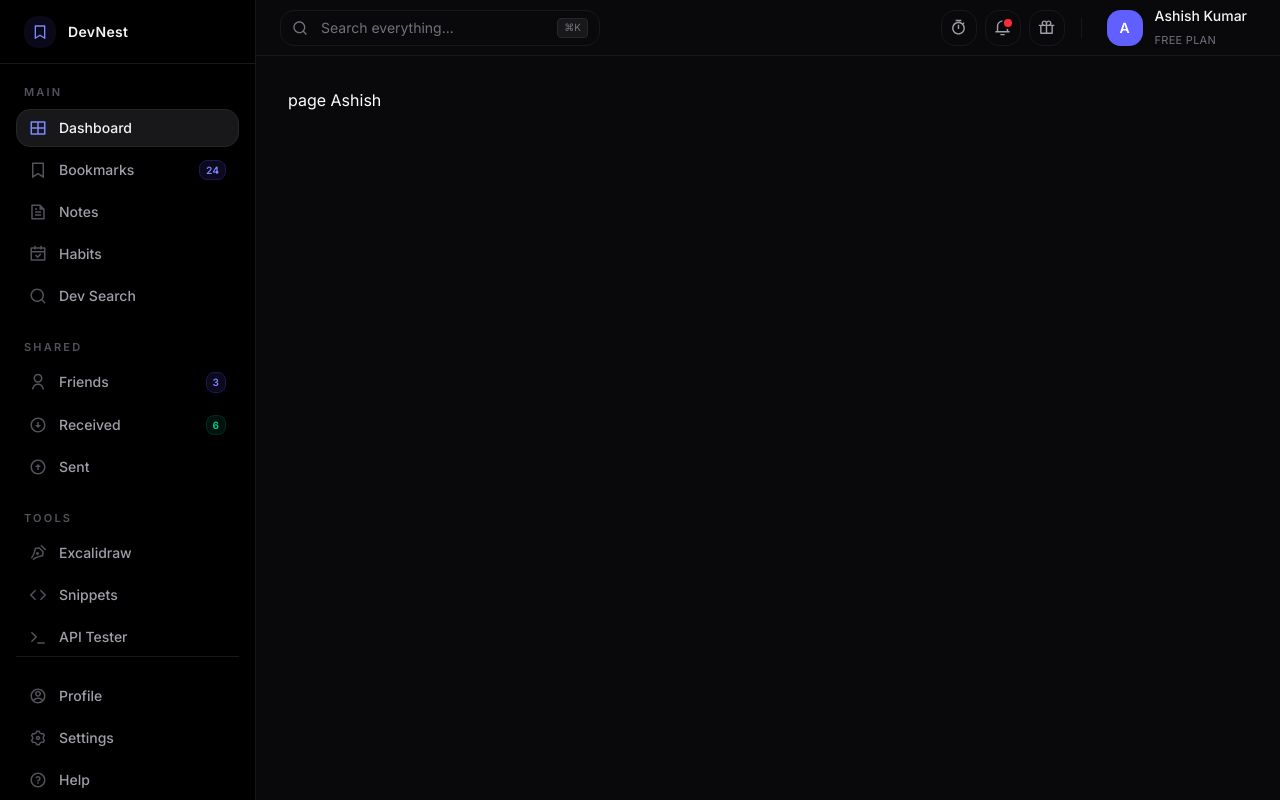
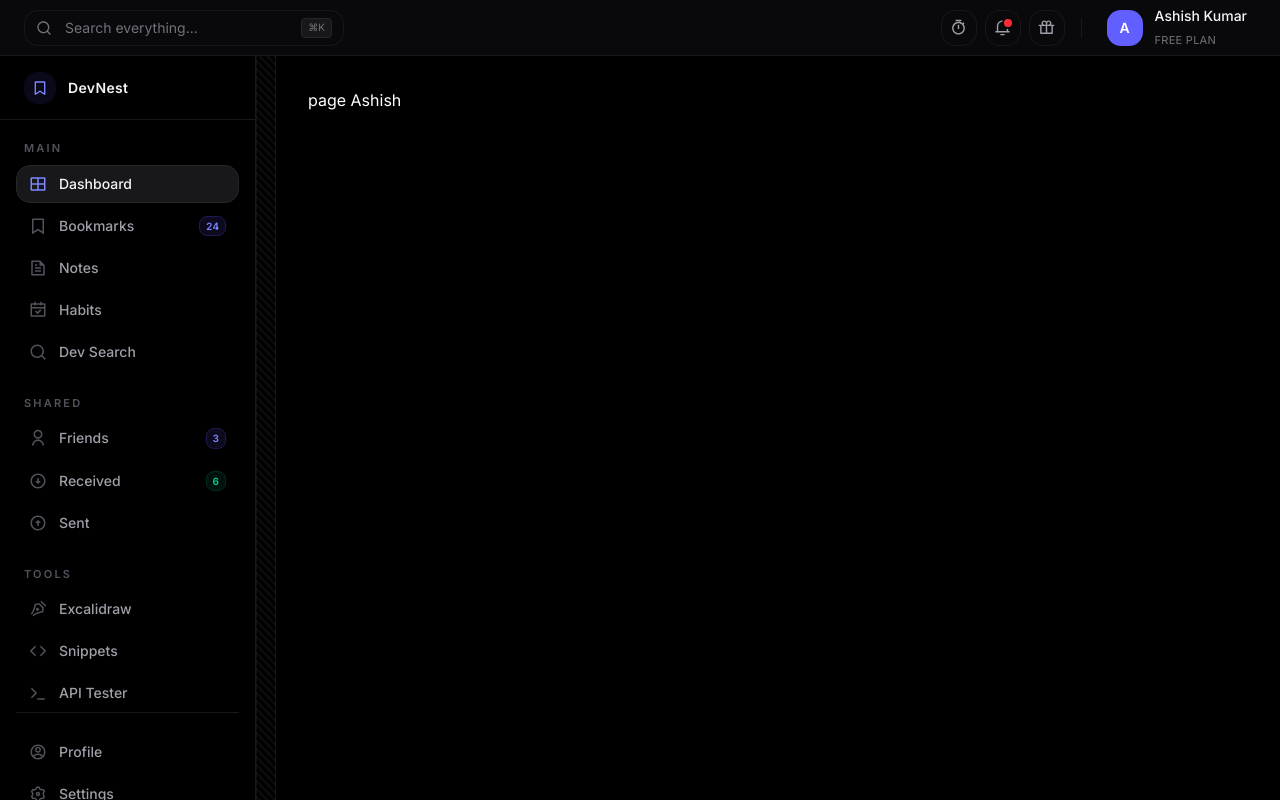
Before and after one commit to codezenashish/ryuk, a Next.js app: page /bookmarks in a window 1280 px wide. Built offline with nearby package versions, Linux system fonts and the light colour scheme.

Commit message:
refactor: implement dynamic navigation path matching and modernize sidebar layout and styling

```diff
--- a/src/app/(dashboard)/layout.tsx
+++ b/src/app/(dashboard)/layout.tsx
@@ -7,15 +7,26 @@ export default function DashboardLayout({
   children: React.ReactNode;
 }) {
   return (
-    <div className="flex h-screen w-full bg-black overflow-hidden select-none">
-      <Sidebar />
+    <div className="flex h-screen w-full flex-col overflow-hidden select-none bg-black">
+      <Topbar />
 
-      <div className="flex flex-1 flex-col overflow-hidden">
-        <Topbar />
+      <div className="flex flex-1 overflow-hidden">
+        <Sidebar />
 
-        <main className="flex-1 overflow-y-auto bg-zinc-950 p-6 md:p-8 text-white">
-          {children}
-        </main>
+        <div
+          className="w-5 h-full border-l border-r border-white/20 opacity-30 shrink-0"
+          style={{
+            backgroundImage:
+              "linear-gradient(45deg, rgba(255,255,255,0.15) 25%, transparent 25%, transparent 50%, rgba(255,255,255,0.15) 50%, rgba(255,255,255,0.15) 75%, transparent 75%, transparent)",
+            backgroundSize: "8px 8px",
+          }}
+        />
+
+        <div className="flex flex-1 flex-col overflow-hidden bg-black">
+          <main className="flex-1 overflow-y-auto bg-black p-6 md:p-8 text-white">
+            {children}
+          </main>
+        </div>
       </div>
     </div>
   );
```
